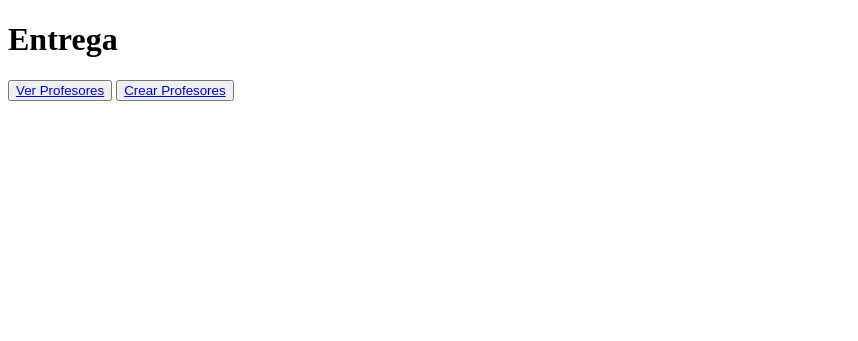
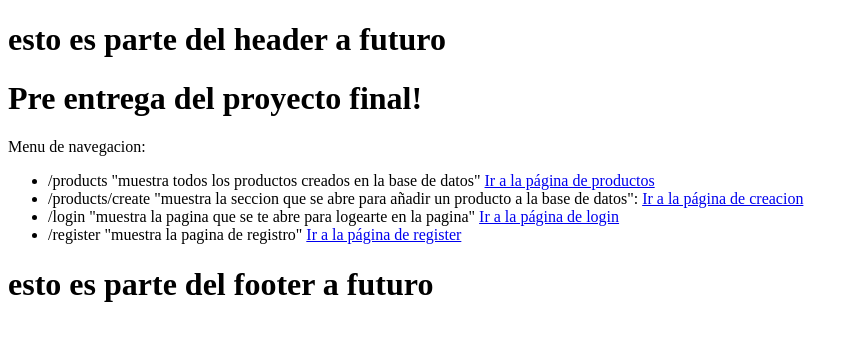
Before and after one commit to Lucasthomas43/PYTHON_CHAPARRO, a Django app: page / in a window 1280 px wide. Shown: the top 341 px of the page, without its empty margins (0-858 px from the left). Run offline with Django 5.2, Linux system fonts and the light colour scheme.

Commit message:
agregando el pre-proyecto final, chaparro lucas

```diff
--- a/Proyecto/core/templates/core/base.html
+++ b/Proyecto/core/templates/core/base.html
@@ -5,6 +5,9 @@
     <meta name="viewport" content="width=device-width, initial-scale=1.0">
     <title>Document</title>
 </head>
+<header>
+    <h1>esto es parte del header a futuro </h1>
+</header>
 <body>
 
     {% block contenido %}
@@ -12,4 +15,8 @@
     {% endblock contenido %}
 
 </body>
+<footer>
+    <h1> esto es parte del footer a futuro </h1>
+
+</footer>
 </html>
--- a/Proyecto/core/templates/core/index.html
+++ b/Proyecto/core/templates/core/index.html
@@ -2,8 +2,19 @@
 
 {% block contenido %}
 
-    <h1>Entrega</h1>
+    <h1>Pre entrega del proyecto final!</h1>
 
-    <button><a href="{% url 'profesor_list' %}">Ver Profesores</a></button>
-    <button><a href="{% url 'profesor_create' %}">Crear Profesores</a></button>
-{% endblock contenido %}
+    <a>Menu de navegacion: </a>
+
+    <ul>
+        <li> /products "muestra todos los productos creados en la base de datos" <a href="{% url 'products_list' %}">Ir a la página de productos</a> </li>
+        <li> /products/create "muestra la seccion que se abre para añadir un producto a la base de datos": <a href="{% url 'product_create' %}">Ir a la página de creacion</a> </li>
+        <li> /login "muestra la pagina que se te abre para logearte en la pagina" <a href="{% url 'login' %}">Ir a la página de login</a> </li>
+        <li> /register "muestra la pagina de registro" <a href="{% url 'register' %}">Ir a la página de register</a> </li>
+
+    </ul>
+
+
+
+
+    {% endblock contenido %}
--- a/Proyecto/core/urls.py
+++ b/Proyecto/core/urls.py
@@ -4,6 +4,9 @@ from . import views
 
 urlpatterns = [
     path("", views.index, name="index"),
-    path("profesor/list", views.profesor_list, name="profesor_list"),
-    path("profesor/create", views.profesor_create, name="profesor_create"),
+    path("products/", views.product_list, name="products_list"),
+    path("products/create", views.product_create, name="product_create"),
+    path("login/", views.login, name="login"),
+    path("register/", views.register, name="register")
+
 ]
--- a/Proyecto/core/views.py
+++ b/Proyecto/core/views.py
@@ -2,23 +2,34 @@ from django.shortcuts import redirect, render
 
 from . import forms, models
 
-
+###DEFINIENDO VIEWS PARA LOS MODELOS ####
 def index(request):
     return render(request, "core/index.html")
 
 
-def profesor_list(request):
-    consulta = models.Profesor.objects.all()
-    contexto = {"profesores": consulta}
-    return render(request, "core/profesor_list.html", contexto)
+def product_list(request):
+    consulta = models.Producto.objects.all()
+    contexto = {"products": consulta}
+    return render(request, "core/products_list.html", contexto)
+
+def product_create(request):
+    if request.method == "POST":
+        form = forms.ProductForm(request.POST)
+        if form.is_valid():
+            form.save()
+            return redirect("products_list")
 
 
-def profesor_create(request):
-    if request.method == "POST":
-        form = forms.ProfesorForm(request.POST)
-        if form.is_valid():
-            form.save()
-            return redirect("profesor_list")
     else:
-        form = forms.ProfesorForm()
-    return render(request, "core/profesor_create.html", {"form": form})
+        form = forms.ProductForm()
+        return render(request, "core/product_create.html", {"form": form})
+
+def login(request):
+    consulta = models.Producto.objects.all()
+    contexto = {"products": consulta}
+    return render(request, "core/login.html", contexto)
+
+def register(request):
+    consulta = models.Producto.objects.all()
+    contexto = {"products": consulta}
+    return render(request, "core/register.html", contexto)
```
Also changed, not shown: Proyecto/core/admin.py (+9 -4 lines), Proyecto/core/forms.py (+3 -5 lines), Proyecto/core/models.py (+47 -18 lines), Proyecto/core/templates/core/login.html (added, +14 -0 lines), Proyecto/core/templates/core/product_create.html (renamed from Proyecto/core/templates/core/profesor_create.html, +4 -3 lines), Proyecto/core/templates/core/products_list.html (added, +23 -0 lines), Proyecto/core/templates/core/profesor_list.html (deleted, +0 -14 lines), Proyecto/core/templates/core/register.html (added, +15 -0 lines), Proyecto/core/migrations/0002_cliente_producto_vendedores_remove_curso_profesor_and_more.py (added), Proyecto/core/migrations/0003_campera_gorra_jean_zapatilla.py (added), Proyecto/core/migrations/0004_remove_venta_comprador_delete_vendedores_and_more.py (added), Proyecto/core/migrations/0005_usuario_cliente_vendedor_venta.py (added), Proyecto/db.sqlite3.
